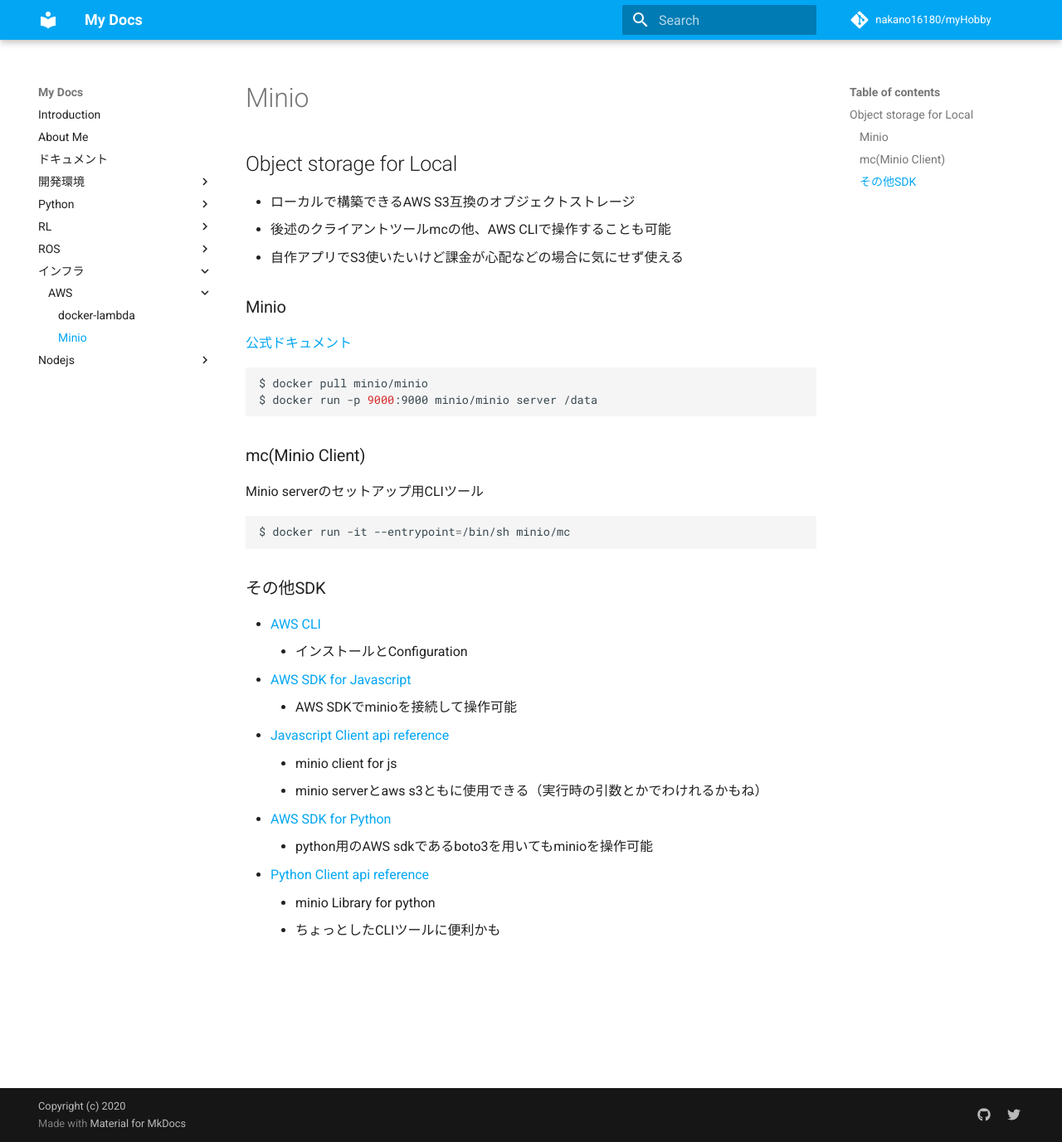
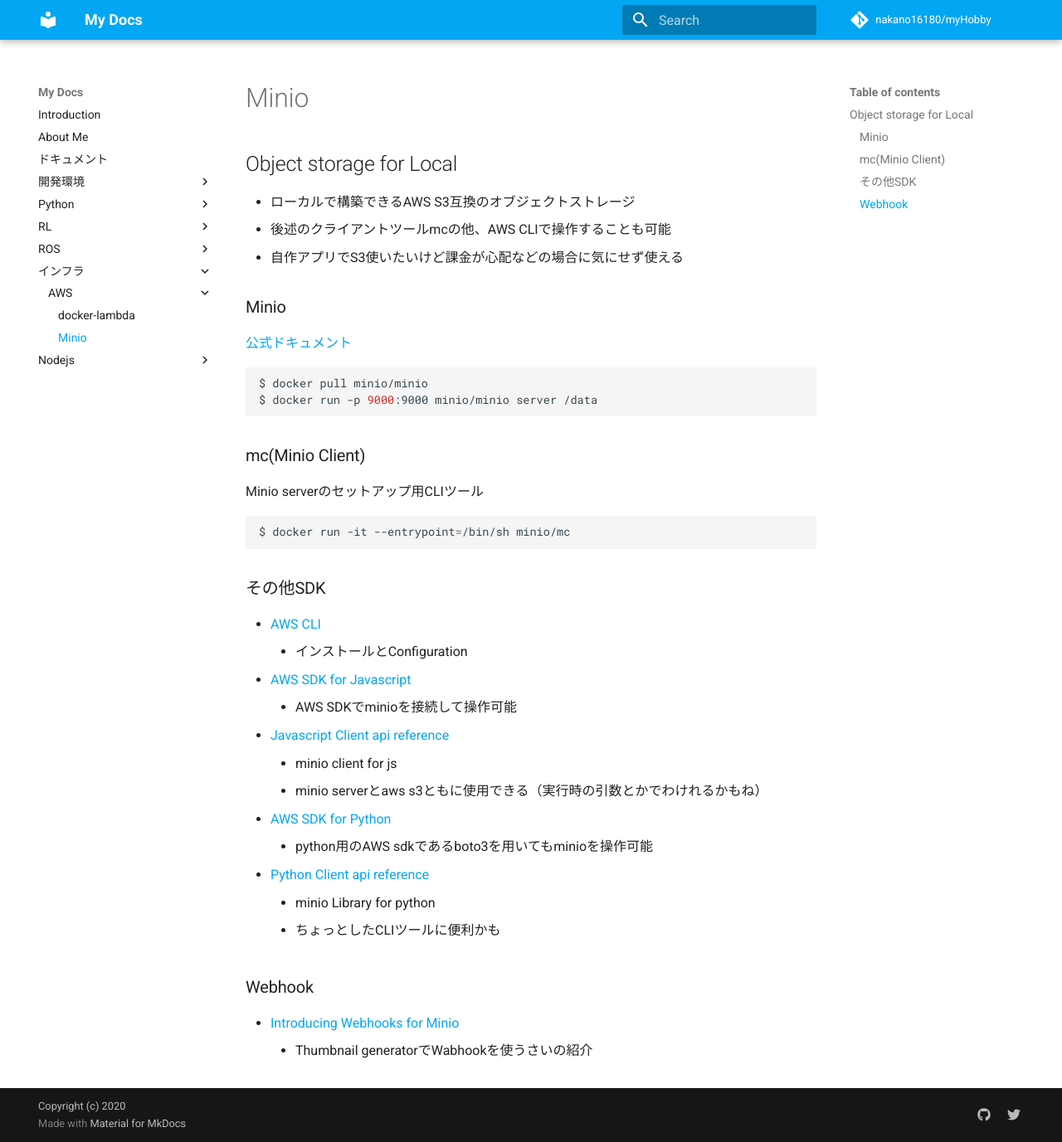
Before and after one commit to nakano16180/myHobby, an MkDocs documentation site: the page built from docs/dev/minio.md, in a window 1280 px wide and 1377 px high. Shown: the whole window at 83% size. Built offline with MkDocs 1.6.1 and Material for MkDocs 9.7.7, drawn with Linux system fonts in a browser that asks for light colours; comment, search, counter and statistics services are not loaded.

Commit message:
add minio webhooks

```diff
--- a/docs/dev/minio.md
+++ b/docs/dev/minio.md
@@ -33,3 +33,7 @@
   - [Python Client api reference](https://docs.min.io/docs/python-client-api-reference)
     - minio Library for python
     - ちょっとしたCLIツールに便利かも
+
+### Webhook
+  - [Introducing Webhooks for Minio](https://blog.minio.io/introducing-webhooks-for-minio-e2c3ad26deb2)
+    - Thumbnail generatorでWabhookを使うさいの紹介
```
